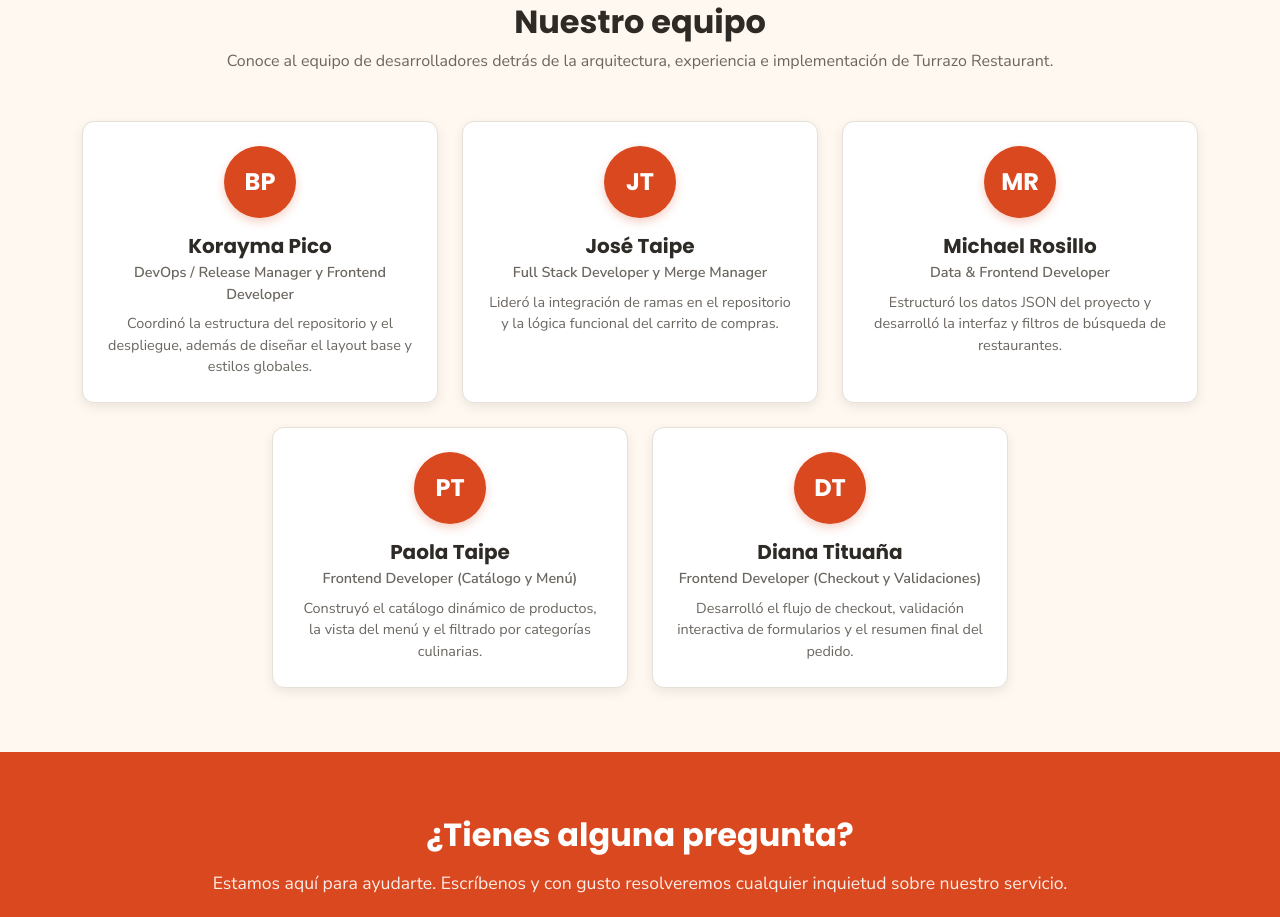
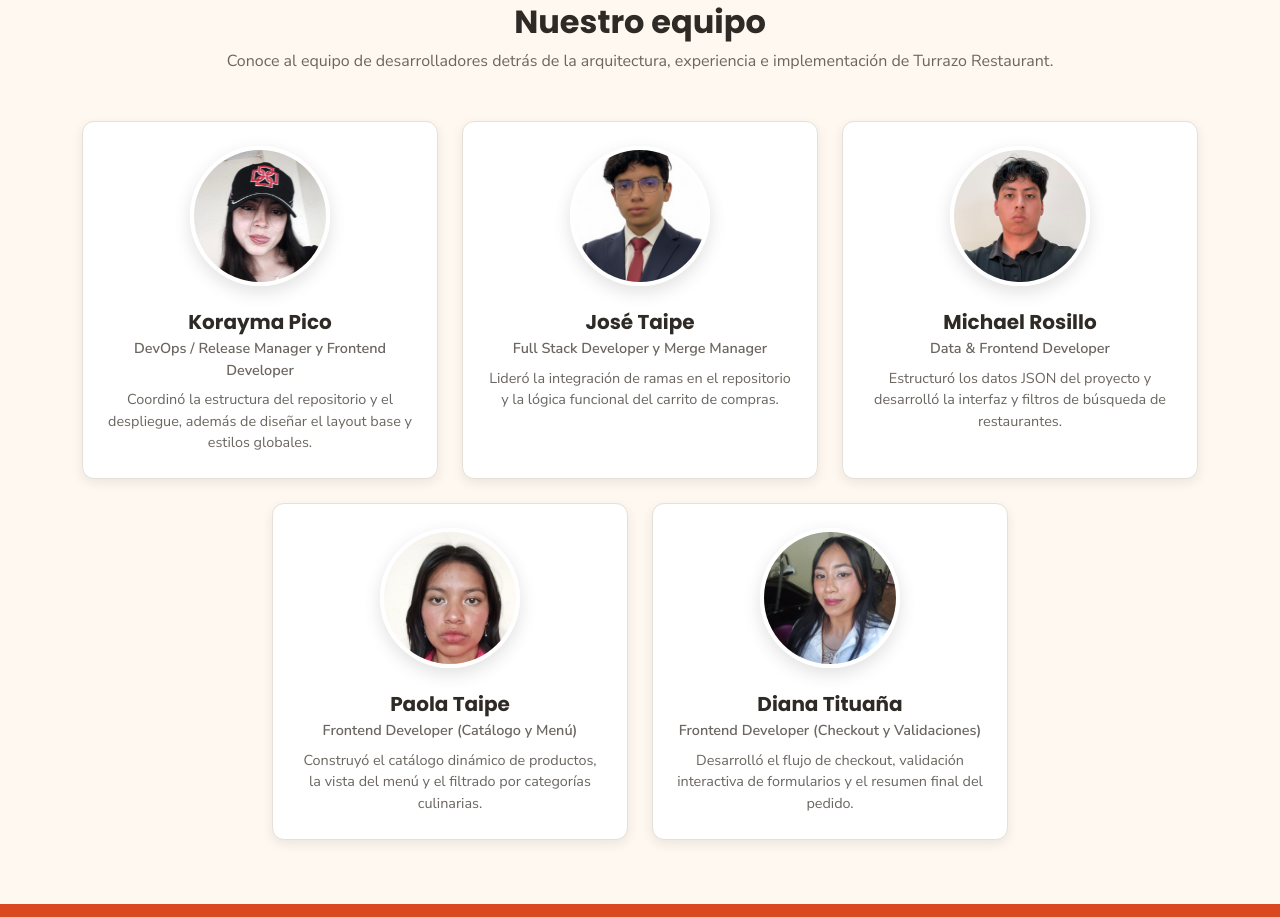
Before and after one commit to Korayma25/Proyecto_TurrazoRestauranWEB, a plain HTML site: page pages/nosotros.html in a window 1280 px wide. Shown: the part 1282-2199 px from the top of the page. Drawn offline with nearby package versions, Linux system fonts and the light colour scheme.

Commit message:
feat: agregar avatar de integarntes del equipo

```diff
--- a/css/contacto.css
+++ b/css/contacto.css
@@ -90,22 +90,50 @@
   box-shadow: 0 8px 20px rgba(0, 0, 0, 0.12);
 }
 
+/* Avatar circular y proporciones estrictas para contrarrestar .tarjeta-turrazo img */
+.tarjeta-turrazo img.equipo-img,
+.equipo-card .equipo-img,
 .equipo-avatar {
-  width: 72px;
-  height: 72px;
-  border-radius: 50%;
+  width: 140px !important;
+  height: 140px !important;
+  max-width: 140px !important;
+  max-height: 140px !important;
+  aspect-ratio: 1 / 1 !important;
+  border-radius: 50% !important;
+  flex-shrink: 0 !important;
+  margin: 0 auto var(--espacio-md) auto !important;
+}
+
+.tarjeta-turrazo img.equipo-img,
+.equipo-card .equipo-img {
+  object-fit: cover !important;
+  object-position: center 25%;
+  border: 4px solid var(--color-blanco);
+  box-shadow: 0 6px 18px rgba(0, 0, 0, 0.12);
+  transition: transform 0.25s ease;
+  display: block;
+}
+
+/* Ajuste fino de encuadre para la foto de Korayma (rostro centrado) */
+.tarjeta-turrazo img.equipo-img[src*="kora"] {
+  object-position: center 42%;
+}
+
+.equipo-card:hover .equipo-img {
+  transform: scale(1.05);
+}
+
+.equipo-avatar {
   background-color: var(--color-primario);
   color: var(--color-blanco);
   font-family: var(--fuente-titulos);
   font-weight: 700;
-  font-size: 1.5rem;
+  font-size: 2rem;
   display: flex;
   align-items: center;
   justify-content: center;
-  margin-bottom: var(--espacio-sm);
-  box-shadow: 0 4px 10px rgba(217, 72, 31, 0.25);
+  box-shadow: 0 6px 16px rgba(217, 72, 31, 0.25);
 }
-
 .equipo-rol {
   color: var(--color-gris-texto);
   font-size: 0.9rem;
--- a/pages/nosotros.html
+++ b/pages/nosotros.html
@@ -193,11 +193,11 @@
         </p>
 
         <div class="row g-4 justify-content-center">
-          <!-- Britthany Pico -->
+          <!-- Korayma Pico -->
           <div class="col-12 col-sm-6 col-lg-4">
             <div class="tarjeta-turrazo h-100 text-center equipo-card">
               <div class="cuerpo d-flex flex-column align-items-center h-100 p-4">
-                <div class="equipo-avatar" aria-hidden="true">BP</div>
+                <img src="../assets/img/integrantes/kora.jpeg" alt="Foto de Korayma Pico" class="equipo-img">
                 <h3 class="h5 fw-bold mb-1">Korayma Pico</h3>
                 <p class="equipo-rol">DevOps / Release Manager y Frontend Developer</p>
                 <p class="equipo-frase mb-0">
@@ -211,7 +211,7 @@
           <div class="col-12 col-sm-6 col-lg-4">
             <div class="tarjeta-turrazo h-100 text-center equipo-card">
               <div class="cuerpo d-flex flex-column align-items-center h-100 p-4">
-                <div class="equipo-avatar" aria-hidden="true">JT</div>
+                <img src="../assets/img/integrantes/jose.jpeg" alt="Foto de José Taipe" class="equipo-img">
                 <h3 class="h5 fw-bold mb-1">José Taipe</h3>
                 <p class="equipo-rol">Full Stack Developer y Merge Manager</p>
                 <p class="equipo-frase mb-0">
@@ -225,7 +225,7 @@
           <div class="col-12 col-sm-6 col-lg-4">
             <div class="tarjeta-turrazo h-100 text-center equipo-card">
               <div class="cuerpo d-flex flex-column align-items-center h-100 p-4">
-                <div class="equipo-avatar" aria-hidden="true">MR</div>
+                <img src="../assets/img/integrantes/michael.jpeg" alt="Foto de Michael Rosillo" class="equipo-img">
                 <h3 class="h5 fw-bold mb-1">Michael Rosillo</h3>
                 <p class="equipo-rol">Data & Frontend Developer</p>
                 <p class="equipo-frase mb-0">
@@ -239,7 +239,7 @@
           <div class="col-12 col-sm-6 col-lg-4">
             <div class="tarjeta-turrazo h-100 text-center equipo-card">
               <div class="cuerpo d-flex flex-column align-items-center h-100 p-4">
-                <div class="equipo-avatar" aria-hidden="true">PT</div>
+                <img src="../assets/img/integrantes/paola.jpeg" alt="Foto de Paola Taipe" class="equipo-img">
                 <h3 class="h5 fw-bold mb-1">Paola Taipe</h3>
                 <p class="equipo-rol">Frontend Developer (Catálogo y Menú)</p>
                 <p class="equipo-frase mb-0">
@@ -253,7 +253,7 @@
           <div class="col-12 col-sm-6 col-lg-4">
             <div class="tarjeta-turrazo h-100 text-center equipo-card">
               <div class="cuerpo d-flex flex-column align-items-center h-100 p-4">
-                <div class="equipo-avatar" aria-hidden="true">DT</div>
+                <img src="../assets/img/integrantes/diana.jpeg" alt="Foto de Diana Tituaña" class="equipo-img">
                 <h3 class="h5 fw-bold mb-1">Diana Tituaña</h3>
                 <p class="equipo-rol">Frontend Developer (Checkout y Validaciones)</p>
                 <p class="equipo-frase mb-0">
```
Also changed, not shown: assets/img/integrantes/diana.jpeg (added), assets/img/integrantes/jose.jpeg (added), assets/img/integrantes/kora.jpeg (added), assets/img/integrantes/michael.jpeg (added), assets/img/integrantes/paola.jpeg (added).
